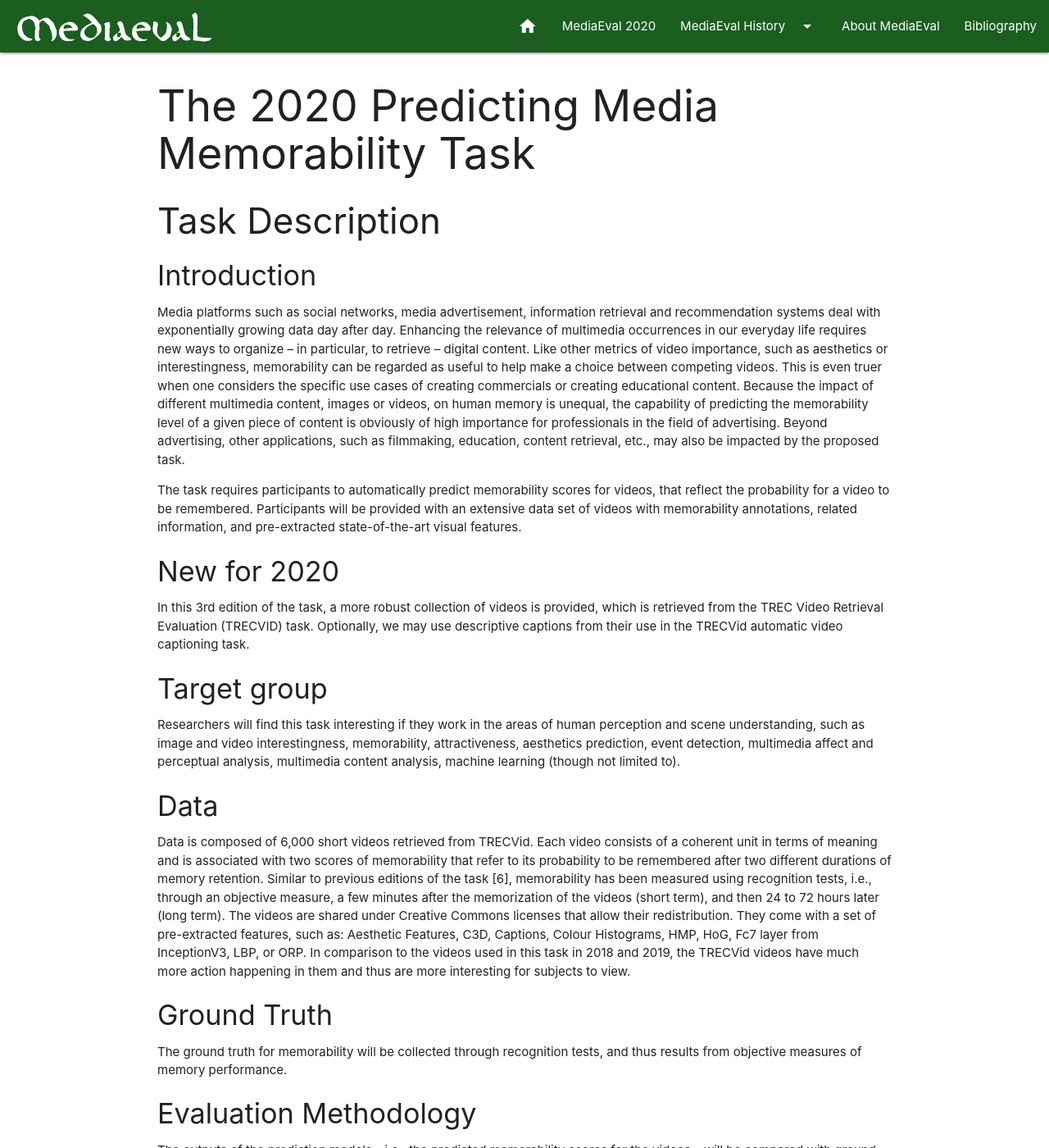
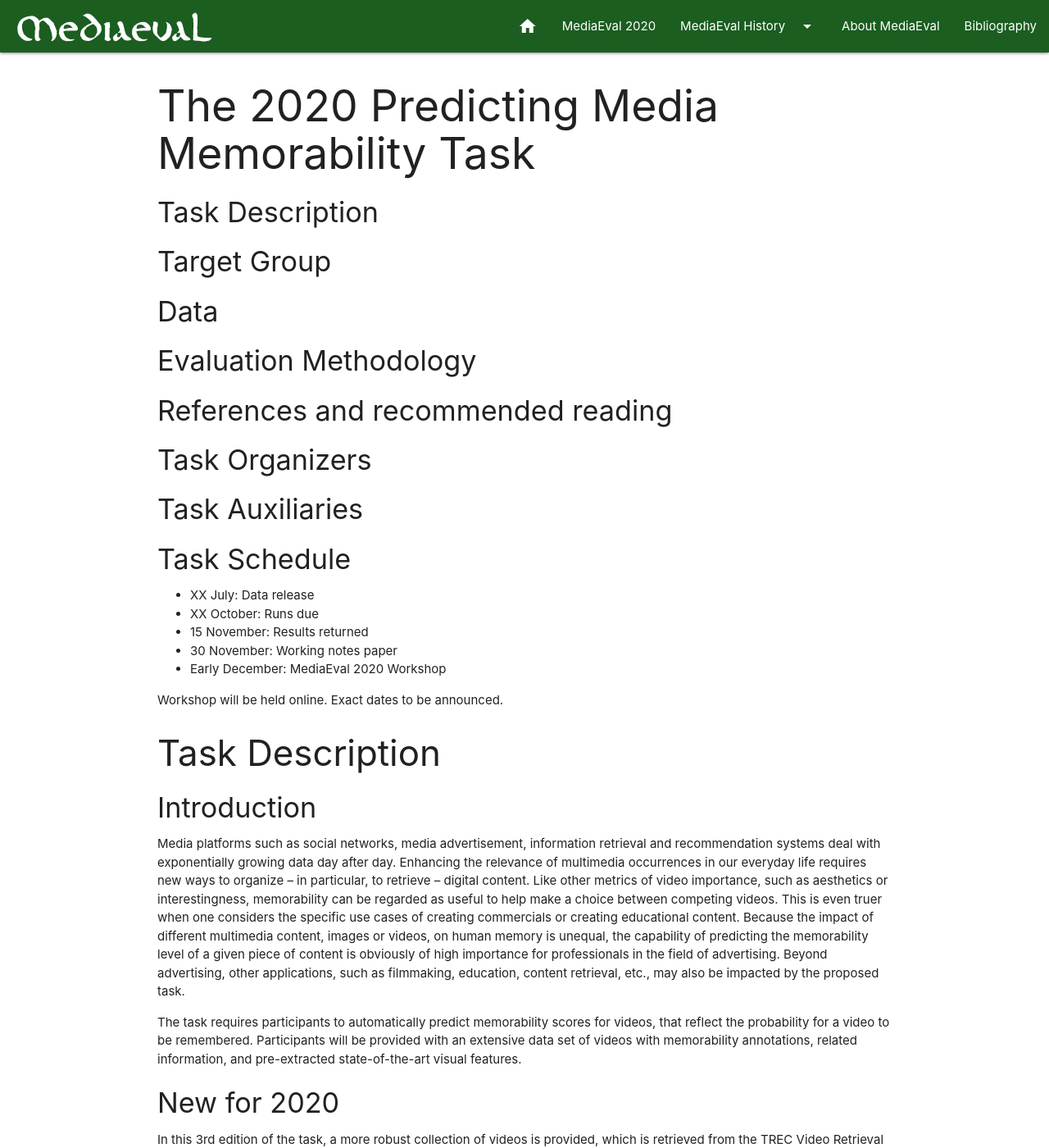
Before and after one commit to multimediaeval/multimediaeval.github.io, a Jekyll site: the page built from _editions/2020/tasks/memorability.md, in a window 1280 px wide and 1400 px high. Shown: the whole window at 82% size. Built offline with Jekyll 4.4.1, drawn with Linux system fonts in a browser that asks for light colours.

Commit message:
Update memorability.md
Added the template at the top.

```diff
--- a/_editions/2020/tasks/memorability.md
+++ b/_editions/2020/tasks/memorability.md
@@ -9,6 +9,43 @@ title: The 2020 Predicting Media Memorability Task
 subtitle: Predicting Media Memorability
 blurb: Media platforms such as social networks, media advertisement, information retrieval and recommendation systems deal with exponentially growing data day after day. Enhancing the relevance of multimedia occurrences in our everyday life requires new ways to organize – in particular, to retrieve – digital content. Like other metrics of video importance, such as aesthetics or interestingness, memorability can be regarded as useful to help make a choice between competing videos. This is even truer when one considers the specific use cases of creating commercials or creating educational content. Because the impact of different multimedia content, images or videos, on human memory is unequal, the capability of predicting the memorability level of a given piece of content is obviously of high importance for professionals in the field of advertising. Beyond advertising, other applications, such as filmmaking, education, content retrieval, etc., may also be impacted by the proposed task.
 ---
+
+<!-- # please respect the structure below-->
+
+
+#### Task Description
+
+
+#### Target Group
+
+
+#### Data
+
+
+#### Evaluation Methodology
+
+
+#### References and recommended reading
+<!-- # Please use the ACM format for references https://www.acm.org/publications/authors/reference-formatting (but no DOI needed)-->
+<!-- # The paper title should be a hyperlink leading to the paper online-->
+
+
+#### Task Organizers
+<!-- # add the email address of the contact organizer-->
+
+
+#### Task Auxiliaries
+<!-- # if there are people helping with the task, but are not bearing the main responsibility for the task, they are auxiliaries. Please delete this heading if you have no auxiliaries-->
+
+#### Task Schedule
+* XX July: Data release <!-- # Replace XX with your date. Latest possible is 31 July-->
+* XX October: Runs due <!-- # Replace XX with your date. Latest possible is 31 October-->
+* 15 November: Results returned  <!-- Fixed. Please do not change-->
+* 30 November: Working notes paper  <!-- Fixed. Please do not change-->
+* Early December: MediaEval 2020 Workshop <!-- Fixed. Please do not change-->
+
+Workshop will be held online. Exact dates to be announced.
+
 
 ### Task Description
 
```
